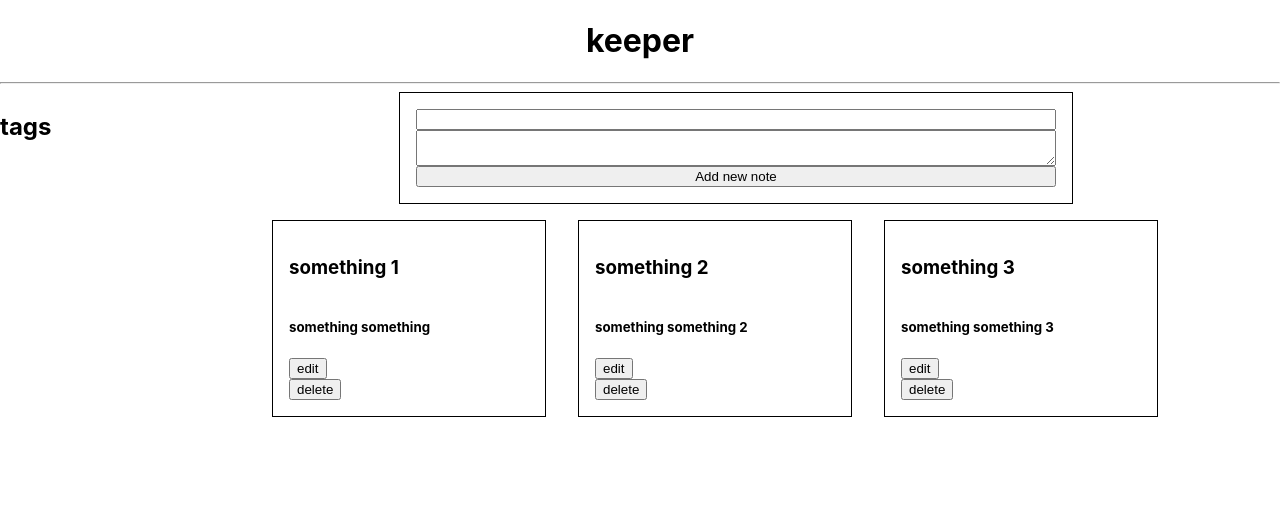
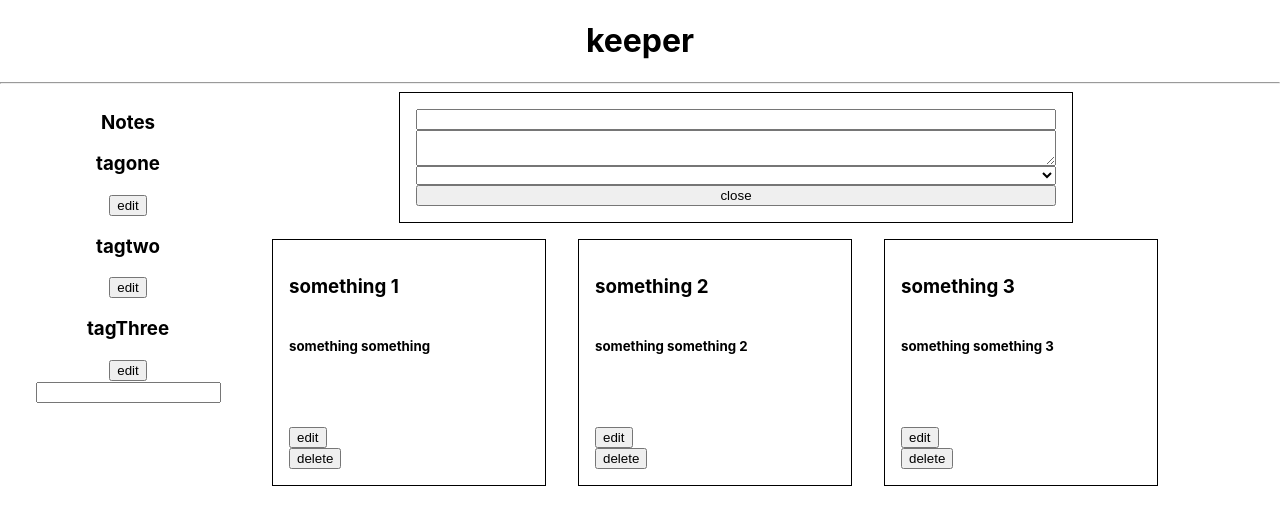
Before and after one commit to ra-kesh/keeper, a React (Create React App) app: page / in a window 1280 px wide. Shown: the top 508 px of the page. Built offline with nearby package versions, Linux system fonts and the light colour scheme.

Commit message:
mvp is done

```diff
--- a/src/App.css
+++ b/src/App.css
@@ -16,6 +16,7 @@
 .flex-column-secondary{
   display: flex;
   width: 20vw;
+  flex-direction: column;
 }
 
 .card{
--- a/src/App.js
+++ b/src/App.js
@@ -3,41 +3,30 @@ import { useState } from 'react'
 import ViewNotes from './Notes/ViewNotes'
 import AddNotesForm from './Forms/AddNotesForm'
 import EditNotesForm from './Forms/EditNotesForm'
+import notesData from './Datas/NotesData'
+import tagsData from './Datas/TagsData'
+import ViewTags from './Tags/ViewTags'
+import AddTagsForm from './Forms/AddTagsForm'
+import EditTagsForm from './Forms/EditTagsForm';
 
 
 function App() {
-  const notesData = [
-    {
-      id: 1,
-      title: "something 1",
-      body: "something something",
-      tag: null
-    },
-    {
-      id: 2,
-      title: "something 2",
-      body: "something something 2",
-      tag: null
-    },
-    {
-      id: 3,
-      title: "something 3",
-      body: "something something 3",
-      tag: null
-    }
-    ,
-
-  ];
 
   const initialState = { id: null, title: '', body: '' ,tag:''}
+  const initialTagState = {id:null,name:""}
 
   // state
   const [notes, setNotes] = useState(notesData);
   const [editing, setEditing] = useState(false);
   const [currentNote, setCurrentNote] = useState(initialState);
+  const [tags,setTags] = useState(tagsData);
+  const [currentTag,setCurrentTag] = useState(initialTagState)
+  const [filtering,setFiltering] = useState(false);
+  const [filteredNotes,setFilteredNotes] = useState([]);
+  const [tagEditing,setTagEditing] = useState(false);
 
+  // crud note
 
-  // crud
   const addNote = (note) => {
     note.id = notes.length + 1
     setNotes([...notes, note])
@@ -58,6 +47,41 @@ function App() {
     setNotes(notes.map((note) => (note.id === id ? updatedNote : note)))
   }
 
+  const allNotes = () =>{
+    setFiltering(false)
+    setCurrentTag('all')
+  }
+
+  // crud tag
+
+  const filterTag = i =>{
+    setFiltering(true)
+    setCurrentTag(tags[i].name)
+    setFilteredNotes(notes.filter(note=>note.tag === tags[i].name));
+  }
+
+  const addTag = (tag) => {
+    tag.id = tags.length + 1
+    setTags([...tags, tag])
+  }
+
+  const editTag =tag=>{
+    setTagEditing(true)
+    setCurrentTag({ id: tag.id, name: tag.name})
+  }
+
+  const updateTag = (id, updatedTag) => {
+    setTagEditing(false)
+    setTags(tags.map((tag) => (tag.id === id ? updatedTag : tag)))
+  }
+
+  const deleteTag = id => {
+		setTagEditing(false)
+		setTags(tags.filter(tag => tag.id !== id))
+	}
+
+
+
 
   // view
   return (
@@ -67,14 +91,27 @@ function App() {
           <hr/>
           <div className="flex-row">
               <div className='flex-column-secondary'>
-                <h2>tags</h2>
+                <ViewTags tags={tags}
+                 filterTag={filterTag}
+                 currentTag={currentTag}
+                 editTag={editTag}
+                 allNotes={allNotes}
+
+                 />
+                 {
+                 tagEditing ?
+                 <EditTagsForm currentTag={currentTag}
+                 updateTag={updateTag} deleteTag={deleteTag} /> :
+                 <AddTagsForm addTag={addTag}/>
+                 }
+
                </div>
               <div className="flex-column">
                 {
                   editing?(
                     <div>
                       <EditNotesForm
-                      // editing={editing}
+                        tags={tags}
                         setEditing={setEditing}
                         currentNote={currentNote}
                         updateNote={updateNote}
@@ -82,12 +119,15 @@ function App() {
                     </div>
                   ):(
                     <div>
-                     <AddNotesForm addNote={addNote}/>
+                      <AddNotesForm addNote={addNote} tags={tags}/>
                     </div>
                   )
                 }
                 <div>
-                  <ViewNotes notes={notes} editNote={editNote} deleteNote={deleteNote}/>
+                  <ViewNotes notes={filtering ? filteredNotes : notes}
+                  editNote={editNote}
+                  deleteNote={deleteNote}
+                  />
                 </div>
             </div>
          </div>
--- /dev/null
+++ b/src/Datas/NotesData.js
@@ -0,0 +1,24 @@
+const notesData = [
+    {
+      id: 1,
+      title: "something 1",
+      body: "something something",
+      tag: null
+    },
+    {
+      id: 2,
+      title: "something 2",
+      body: "something something 2",
+      tag: null
+    },
+    {
+      id: 3,
+      title: "something 3",
+      body: "something something 3",
+      tag: null
+    }
+    ,
+
+  ];
+
+  export default notesData;
--- /dev/null
+++ b/src/Datas/TagsData.js
@@ -0,0 +1,16 @@
+const tagsData = [
+    {
+      id: 1,
+      name: "tagone"
+    },
+    {
+      id: 2,
+      name: "tagtwo"
+    },
+    {
+      id: 3,
+      name: "tagThree"
+    }
+  ];
+
+  export default tagsData;
--- a/src/Forms/AddNotesForm.js
+++ b/src/Forms/AddNotesForm.js
@@ -1,14 +1,14 @@
 
 import {useState} from 'react';
 
-
 const AddNotesForm = (props) => {
     const initialState = { id: null, title: '', body: '' ,tag:''}
-	const [ note, setNote ] = useState(initialState)
+
+	  const [ note, setNote ] = useState(initialState)
 
     function changeHandeller (event){
         const { name, value } = event.target
-		setNote({ ...note, [name]: value })
+		    setNote({ ...note, [name]: value })
     }
 
     function submitHandeller(event){
@@ -25,8 +25,14 @@ const AddNotesForm = (props) => {
       <form className="flex-form" onSubmit={submitHandeller}>
         <input type="text" name="title" value={note.title} onChange={changeHandeller}/>
         <textarea type="text" name="body" value={note.body} onChange={changeHandeller}/>
-        {/* <select onChange={changeHandeller}/> */}
-        <button>Add new note</button>
+        <select name="tag" value={note.tag} onChange={changeHandeller}>
+          <option hidden></option>
+          {props.tags.map((tag)=>(
+            <option>{tag.name}</option>
+          ))}
+
+        </select>
+        <button>close</button>
       </form>
     )
   }
--- /dev/null
+++ b/src/Forms/AddTagsForm.js
@@ -0,0 +1,30 @@
+import {useState} from 'react';
+
+const AddTagsForm = (props) => {
+    const initialState = { id: null, name: ''}
+
+	  const [ tag, setTag ] = useState(initialState)
+
+    function changeHandeller (event){
+        const { name, value } = event.target
+		setTag({ ...tag, [name]: value })
+    }
+
+    function submitHandeller(event){
+        event.preventDefault()
+        if (!tag.name) {
+            return
+        }
+        props.addTag(tag);
+        setTag(initialState);
+
+    }
+
+    return (
+      <form onSubmit={submitHandeller}>
+        <input type="text" name="name" value={tag.name} onChange={changeHandeller}/>
+      </form>
+    )
+  }
+
+  export default AddTagsForm;
--- a/src/Forms/EditNotesForm.js
+++ b/src/Forms/EditNotesForm.js
@@ -1,19 +1,17 @@
 
 import {useState,useEffect} from 'react';
 
-
 const EditNotesForm = (props) => {
 
-    const [ note, setNote ] = useState(props.currentNote);
+   const [ note, setNote ] = useState(props.currentNote);
 
     useEffect(() => {
         setNote(props.currentNote)
       }, [props])
 
-
     function changeHandeller (event){
         const { name, value } = event.target
-		setNote({ ...note, [name]: value })
+		    setNote({ ...note, [name]: value })
     }
 
     function submitHandeller(event){
@@ -29,7 +27,13 @@ const EditNotesForm = (props) => {
       <form className="flex-form" onSubmit={submitHandeller}>
         <input type="text" name="title" value={note.title} onChange={changeHandeller}/>
         <textarea type="text" name="body" value={note.body} onChange={changeHandeller}/>
-        {/* <select onChange={changeHandeller}/> */}
+        <select name="tag" value={note.tag} onChange={changeHandeller}>
+          <option hidden></option>
+          {props.tags.map((tag)=>(
+            <option>{tag.name}</option>
+          ))}
+
+        </select>
         <button>update note</button>
 
         <button
--- /dev/null
+++ b/src/Forms/EditTagsForm.js
@@ -0,0 +1,34 @@
+import {useState,useEffect} from 'react';
+
+const EditTagsForm = (props) => {
+
+   const [ tag, setTag ] = useState(props.currentTag);
+
+    useEffect(() => {
+        setTag(props.currentTag)
+      }, [props])
+
+    function changeHandeller (event){
+        const { name, value } = event.target
+		    setTag({ ...tag, [name]: value })
+    }
+
+    function submitHandeller(event){
+        event.preventDefault()
+        if (!tag.name) {
+            props.deleteTag(tag.id)
+        }
+        props.updateTag(tag.id, tag)
+
+    }
+
+    return (
+
+      <form onSubmit={submitHandeller}>
+        <input type="text" name="name" value={tag.name} onChange={changeHandeller}/>
+      </form>
+
+    )
+  }
+
+  export default EditTagsForm;
--- a/src/Notes/ViewNotes.js
+++ b/src/Notes/ViewNotes.js
@@ -1,13 +1,14 @@
-
 
 const ViewNotes = (props) => (
 
     <div className="cards">
+
         { props.notes.length>0 ? (
                 props.notes.map((note)=>(
                     <div className="card" key={note.id}>
                         <h3>{note.title}</h3>
                         <h5>{note.body}</h5>
+                        <h6>{note.tag}</h6>
 
                         <button onClick={()=>
                         props.editNote(note)}
--- /dev/null
+++ b/src/Tags/ViewTags.js
@@ -0,0 +1,40 @@
+
+
+const ViewTags = (props) => {
+
+   return <div className="small-cards">
+
+        <div className="small-card">
+            <h3 value="all" onClick={props.allNotes}>Notes</h3>
+        </div>
+        { props.tags.length>0 ? (
+                props.tags.map((tag,i)=>(
+                    <div className="small-card" key={tag.id}>
+
+                        <div>
+                            <h3
+                            onClick={()=>props.filterTag(i)}
+                            >{tag.name}</h3>
+
+                        </div>
+                        <button onClick={()=>props.editTag(tag)}
+                        >edit</button>
+
+
+
+                    </div>
+                ))
+            ):(
+                <div className="no-small-cards">
+                    <h2>No Tags</h2>
+                </div>
+            )
+
+        }
+    </div>
+
+}
+
+
+
+export default ViewTags;
```
Lines whose indentation alone changed are shown as unchanged.
